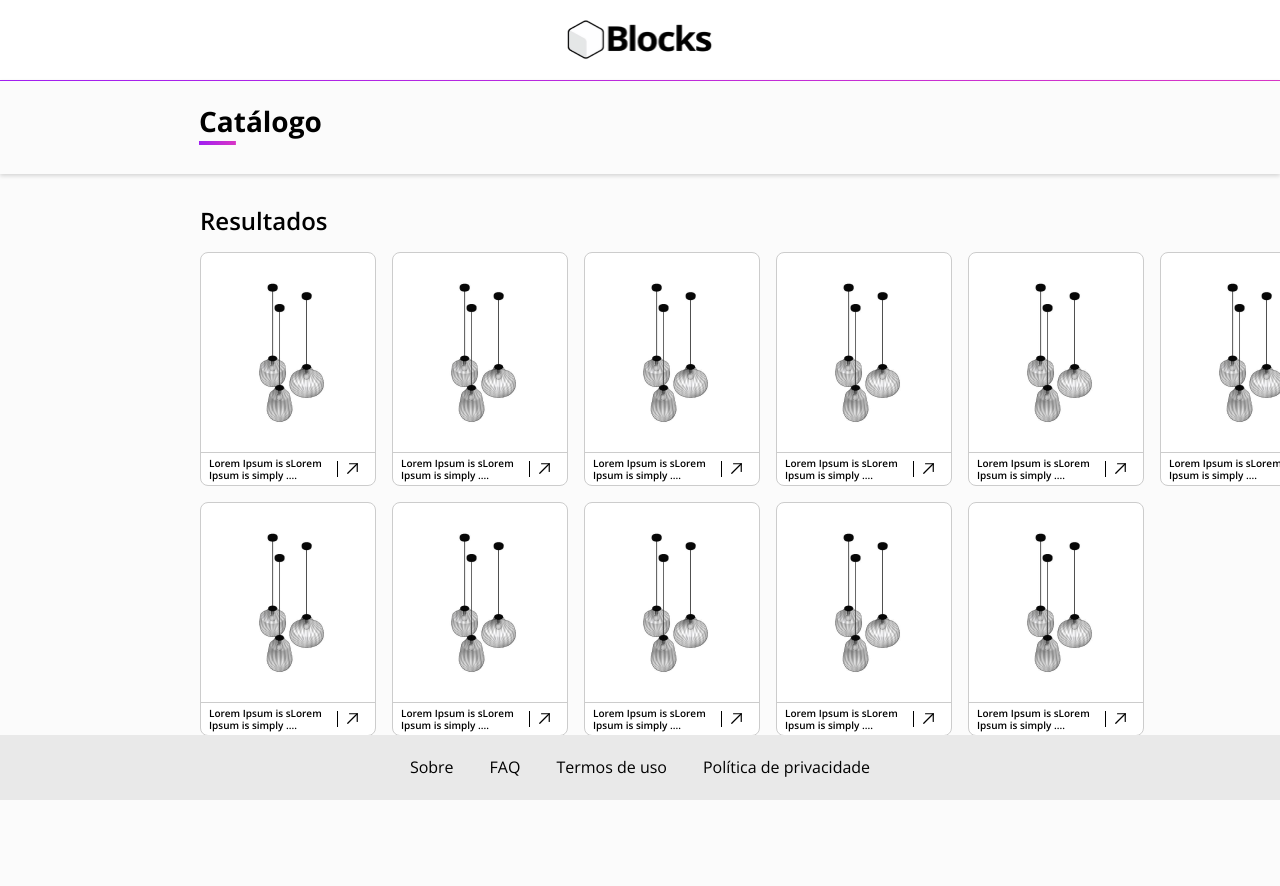
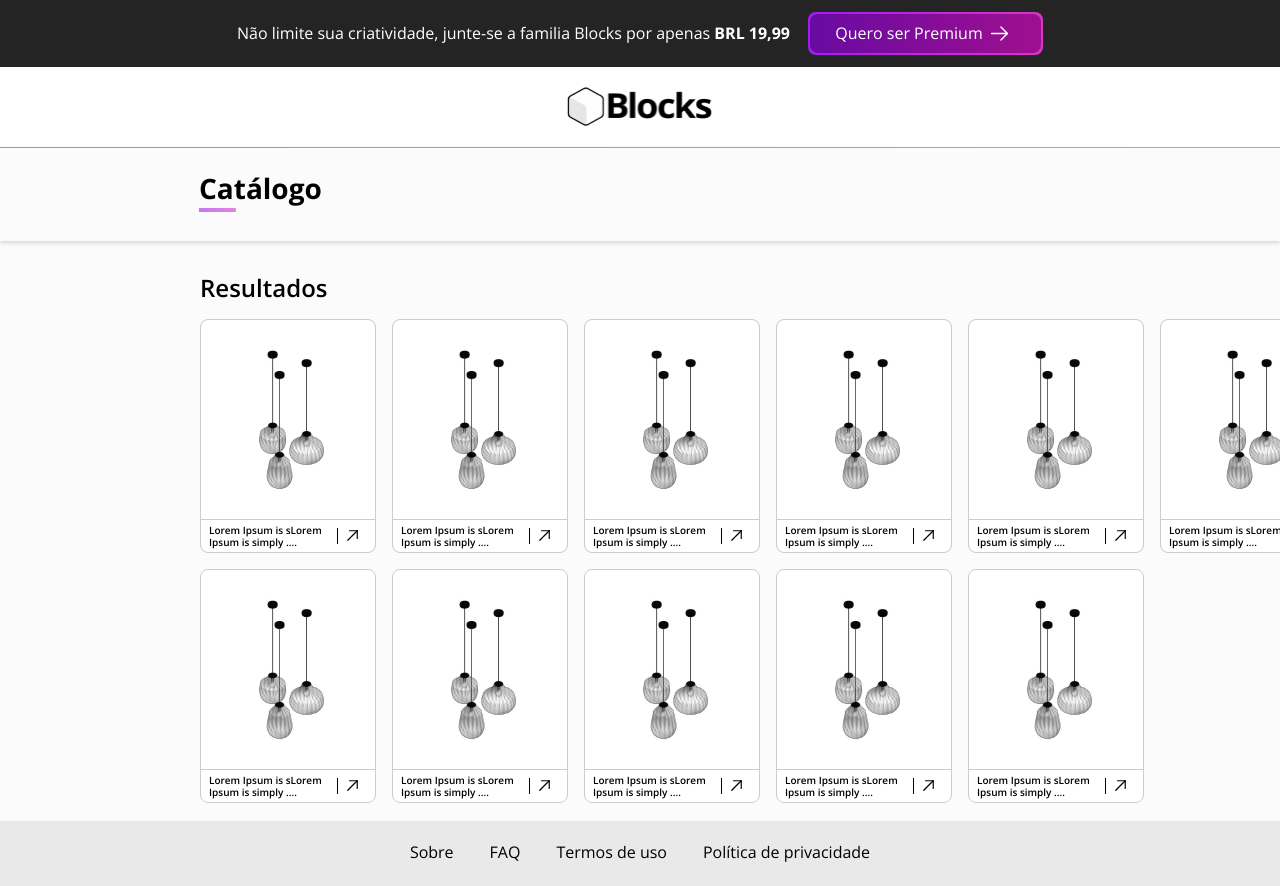
Before and after one commit to joaopaulocordeiro/teste-blocks-revit, a React (Vite) app: page / in a window 1280 px wide. Shown: the top 886 px of the page. Before the commit the page ends 800 px from the top, so only its background shows below. Built offline with nearby package versions, Linux system fonts and the light colour scheme.

Commit message:
feat: criada a barra fixa, componente de botao, e ajustes em estilos

```diff
--- /dev/null
+++ b/src/components/FixedBar/components/Button/index.tsx
@@ -0,0 +1,13 @@
+import { ArrowRight } from "phosphor-react";
+import { ButtonContainer, IconButtonContainer } from "./styles";
+
+export function Button() {
+  return (
+    <ButtonContainer>
+      Quero ser Premium
+      <IconButtonContainer>
+        <ArrowRight size={23} />
+      </IconButtonContainer>
+    </ButtonContainer>
+  );
+}
--- /dev/null
+++ b/src/components/FixedBar/components/Button/styles.ts
@@ -0,0 +1,48 @@
+import styled from "styled-components";
+
+export const ButtonContainer = styled.button`
+  border: none;
+  width: 235px;
+  height: 43px;
+  display: inline-flex;
+  align-items: center;
+  justify-content: center;
+  border-radius: 8px;
+  color: white;
+  position: relative;
+  z-index: 1;
+  font-size: ${({ theme }) => theme.textSizes["text-text-m"]};
+  cursor: pointer;
+  background: linear-gradient(
+    to right,
+    #a11cf3 0%,
+    #d835c5 100%
+  );
+
+  &:before,
+  &:after {
+    content: " ";
+    position: absolute;
+    border-radius: 8px;
+  }
+
+  &:after {
+    top: 2px;
+    bottom: 2px;
+    left: 2px;
+    right: 2px;
+    background: linear-gradient(
+      270deg,
+      rgba(159, 15, 143, 1) 0%,
+      rgba(104, 10, 162, 1) 100%
+    );
+    z-index: -1;
+  }
+`;
+
+export const IconButtonContainer = styled.div`
+  margin: 5px;
+  display: flex;
+  justify-content: center;
+  align-items: center;
+`;
--- /dev/null
+++ b/src/components/FixedBar/index.tsx
@@ -0,0 +1,14 @@
+import { Button } from "./components/Button";
+import { FixedBarContainer } from "./styles";
+
+export function FixedBar() {
+  return (
+    <FixedBarContainer>
+      <span>
+        Não limite sua criatividade, junte-se a familia Blocks por apenas{" "}
+        <strong>BRL 19,99</strong>
+      </span>
+     <Button />
+    </FixedBarContainer>
+  );
+}
--- /dev/null
+++ b/src/components/FixedBar/styles.ts
@@ -0,0 +1,13 @@
+import styled from "styled-components";
+
+export const FixedBarContainer = styled.div`
+  width: 100%;
+  height: 67px;
+  background-color: ${({ theme }) => theme.colors["black-background"]};
+  display: flex;
+  align-items: center;
+  color: ${({ theme }) => theme.colors["base-white"]};
+  justify-content: center;
+  gap: 1.125rem;
+
+`;
--- a/src/components/Footer/styles.ts
+++ b/src/components/Footer/styles.ts
@@ -8,7 +8,7 @@ export const FooterContainer = styled.footer`
   justify-content: center;
   align-items: center;
   bottom: 0;
-  position: fixed;
+
 
   @media (max-width: 768px) {
     height: 160px;
--- a/src/components/Header/styles.ts
+++ b/src/components/Header/styles.ts
@@ -7,7 +7,6 @@ export const HeaderContainer = styled.header`
   display: flex;
   align-items: center;
   justify-content: center;
-  position: sticky;
   top: 0;
   left: 0;
 
--- a/src/layouts/defaultLayouts/index.tsx
+++ b/src/layouts/defaultLayouts/index.tsx
@@ -1,11 +1,13 @@
 import { Outlet } from "react-router-dom";
 import { Header } from "../../components/Header";
 import { Footer } from "../../components/Footer"
+import { FixedBar } from "../../components/FixedBar";
 import { LayoutContainer } from "./styles";
 
 export function Defaultlayout() {
   return (
     <LayoutContainer>
+      <FixedBar />
       <Header />
       <Outlet />
       <Footer />
--- a/src/styles/theme/defaultTheme.ts
+++ b/src/styles/theme/defaultTheme.ts
@@ -7,7 +7,7 @@ export const defaultTheme = {
     "black-background": "#242424",
     "gray-board": "#CCCCCC",
     "gradient-primary":
-      "linear-gradient(270deg, rgba(216,53,197,1) 0%, rgba(161,31,241,1) 100%);",
+      " linear-gradient(90deg, rgba(161, 28, 243, 0.6) 0%, rgba(216, 53, 197, 0.6) 100%);",
   },
   textSizes: {
     "title-title-l": "1.625rem",
```
